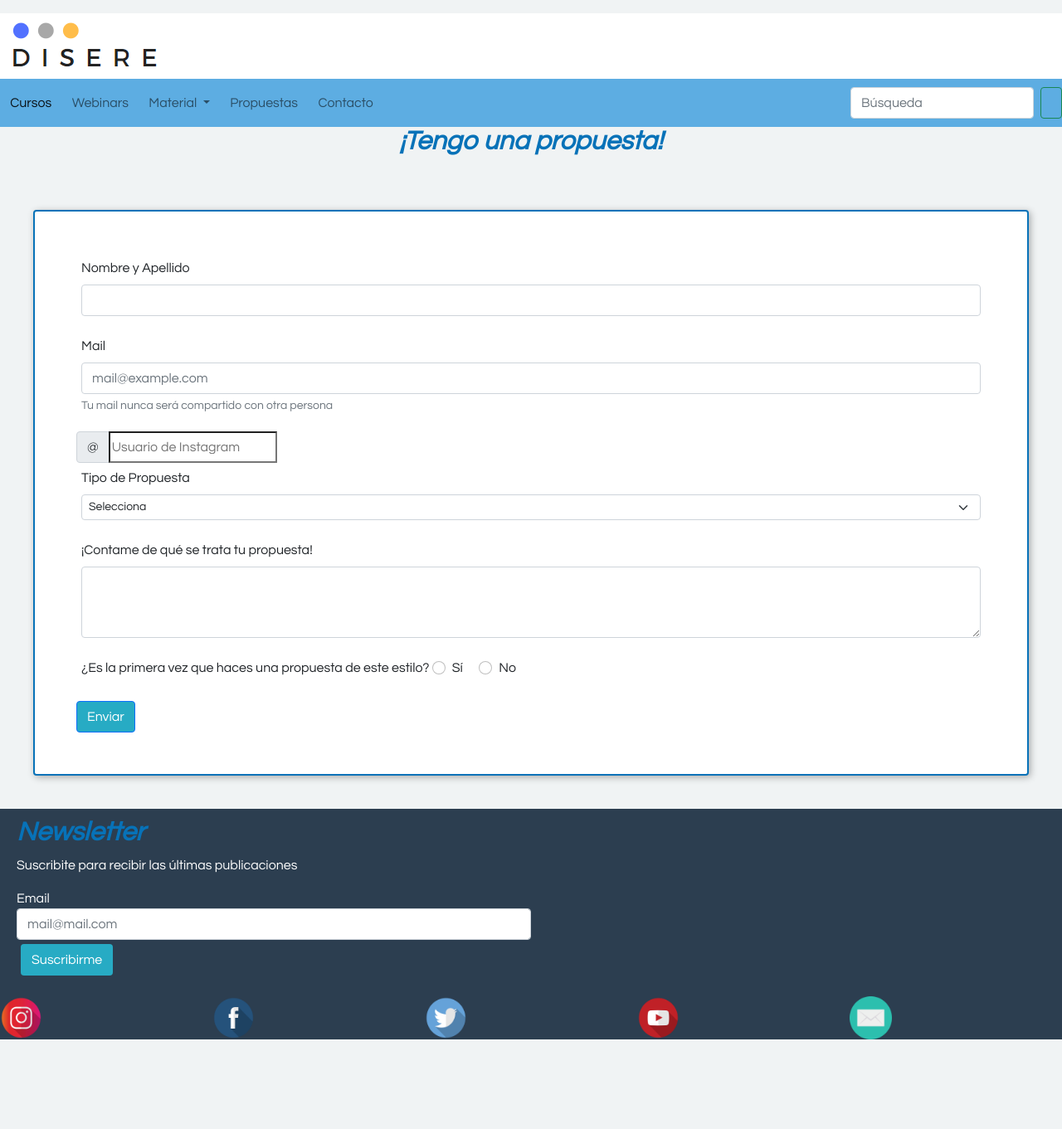
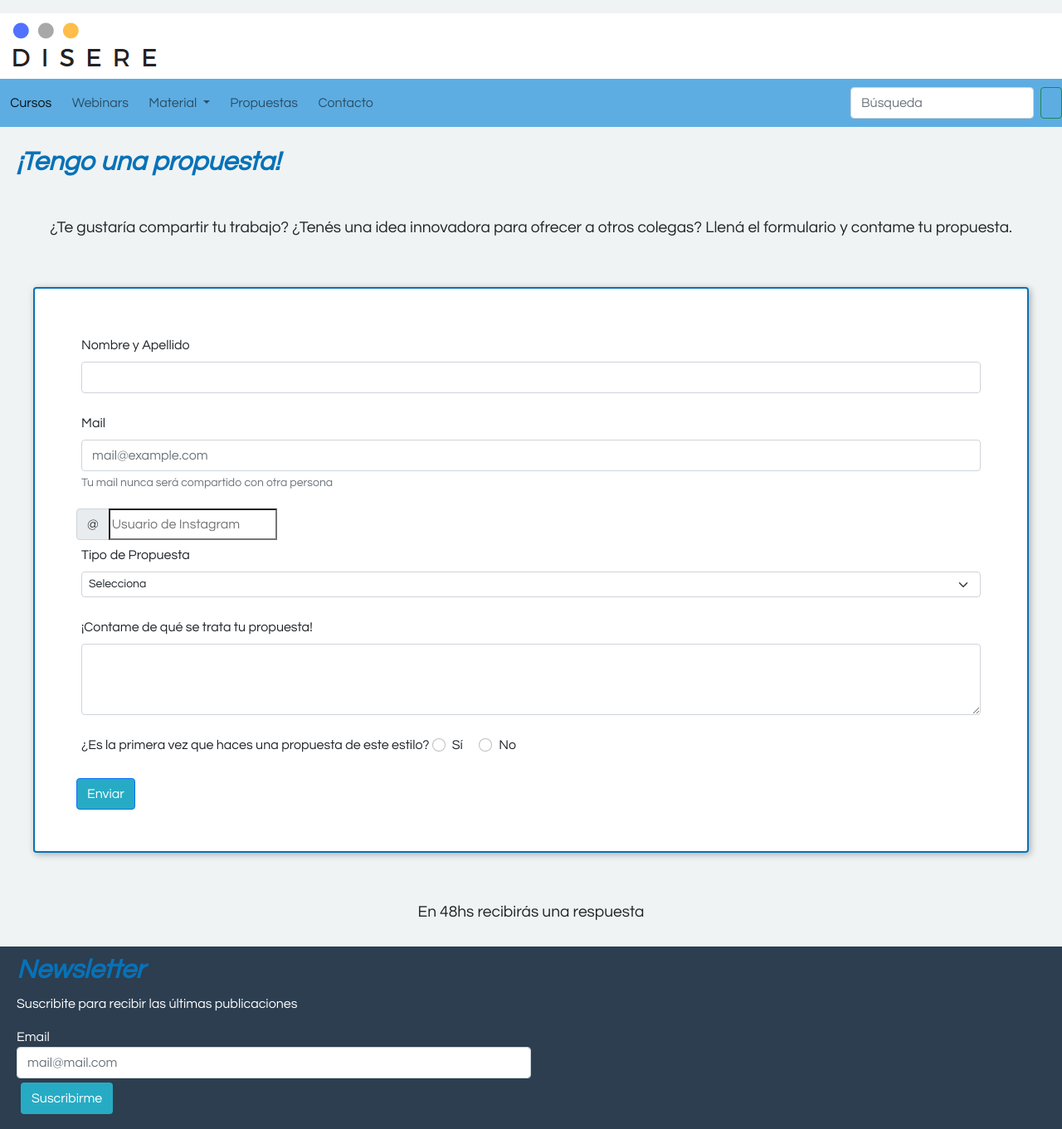
Before and after one commit to CarolinaRondinelli/entrega_github, a website: page propuestas.html in a window 1280 px wide. Shown: the top 1361 px of the page at 83% size. Before the commit the page ends 1253 px from the top, so only its background shows below. Drawn offline with nearby package versions, Linux system fonts and the light colour scheme; a web font is replaced by a local one.

Commit message:
edición de contenido y mejoras en responsive pag. propuestas

```diff
--- a/propuestas.html
+++ b/propuestas.html
@@ -73,6 +73,10 @@
         <h2>¡Tengo una propuesta!</h2>
     </section>
 
+    <section>
+        <h3 class="desarrolloPropuesta"> ¿Te gustaría compartir tu trabajo? ¿Tenés una idea innovadora para ofrecer a otros colegas? Llená el formulario y contame tu propuesta.</h3>
+    </section>
+
     <form class="formularioPropuesta">
         <div class="mb-3">
             <label for="name" class="form-label">Nombre y Apellido</label>
@@ -118,9 +122,10 @@
         </div>
         <button type="submit" class="btn btn-primary">Enviar</button>
     </form>
+    <h3 class="desarrolloPropuesta">En 48hs recibirás una respuesta</h3>
 
 
-    <footer>
+    <footer class="contacto">
         <!--Footer-->
         <!--Newsletter-->
         <section class="footer-newsletter">
--- a/scss/sites/_propuestas.scss
+++ b/scss/sites/_propuestas.scss
@@ -2,8 +2,14 @@
 
 .sectionPropuesta {
     @include tipo (flex,column,center);
+    text-align: left;
+    margin-top: 20px;
+    padding: 20px;
+}
+
+.desarrolloPropuesta {
+    padding: 20px;
     text-align: center;
-    padding: 15px;
 }
 
 .formularioPropuesta {
--- a/scss/style.scss
+++ b/scss/style.scss
@@ -19,10 +19,20 @@ h2 {
     font-size: 2rem;
     font-weight: bold;
     font-style: italic;
+    @media only screen and (max-width: 400px) /*MOBILE*/{
+        font-size: 1.5em;
+        max-width: auto;
+        height: auto;
+    }
+    @media only screen and (min-width: 401px) and (max-width: 960px) /*TABLET*/ {
+        font-size: 1.5em;
+        max-width: auto;
+        height: auto;
+    }
 }
 
 h3 {
-    font-size: 1.5em;
+    font-size: 1.2em;
 }
 
 hr {
```
Also changed, not shown: css/style.css, 1 other file.
